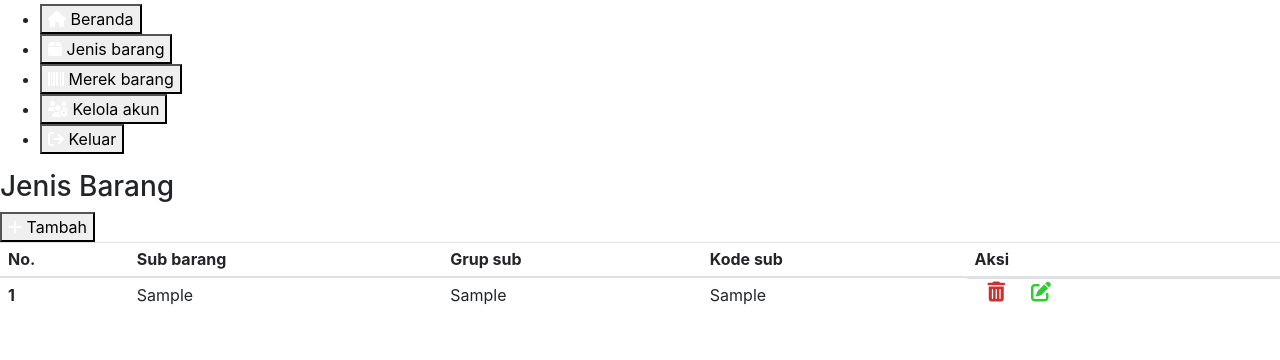
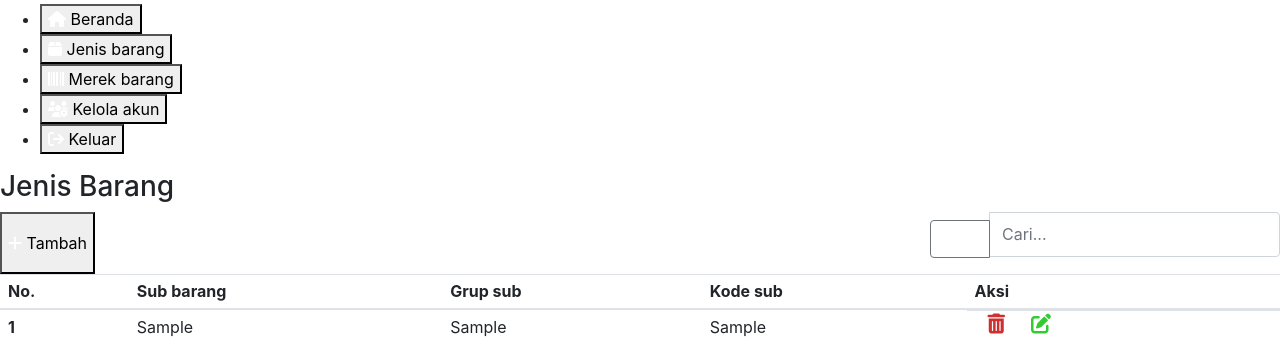
Before and after one commit to TUBES-CA2024/Sistem-Inventori-Barang, a PHP site: the page made by app/views/Jenis_barang/index.php in a window 1280 px wide. Shown: the part 473-833 px from the top of the page. Before the commit the page ends 778 px from the top, so only its background shows below. Run offline with PHP 8.4, Linux system fonts and the light colour scheme; the template is opened without the code that fills it: most values are stand-ins (such as "Sample title", 1, 10 or a date in 2020); some libraries are stand-ins or nearby versions.

Commit message:
search jenis barang

```diff
--- a/app/views/Jenis_barang/index.php
+++ b/app/views/Jenis_barang/index.php
@@ -54,11 +54,20 @@
             <div class="flash" style="width: 40%; margin-left:15px;">
                 <?php Flasher::flash();?>
             </div>
-            <div class="btn-fitur">
+            <div class="btn-fitur" style="display: flex; justify-content:space-between;">
                 <button data-toggle="modal" class="btn-tambah" data-target="#modalTambah">
                     <i class="fa-solid fa-plus" style="color: #ffffff"></i> Tambah
                 </button>
-                <div class="search"></div>
+                <div class="search" style="width:350px">
+                    <form action="<?=BASEURL;?>JenisBarang/cari" method="post">
+                    <div class="input-group mb-3">
+  <div class="input-group-prepend">
+    <button class="btn btn-outline-secondary mt-2" type="submit" id="btn-cari" style="width: 60px;"><i class="fa-solid fa-magnifying-glass" style="color: #ffffff;"></i></button>
+  </div>
+  <input  type="text" class="form-control" placeholder="Cari..." name="keyword" id="keyword" style="height: 45px;" autocomplete="off">
+</div>
+                    </form>
+                </div>
             </div>
             <table class="table table-hover table-sm">
                 <thead>
```
Also changed, not shown: app/controllers/JenisBarang.php (+14 -0 lines), app/models/Tambah_jenis_barang_model.php (+11 -1 lines).
